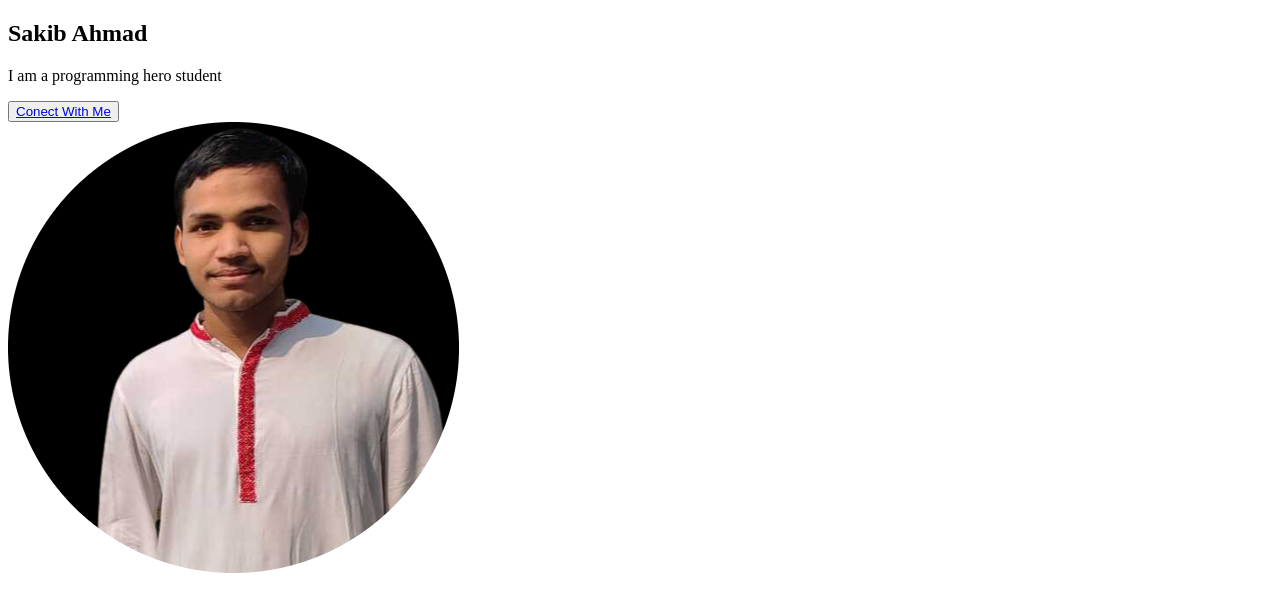
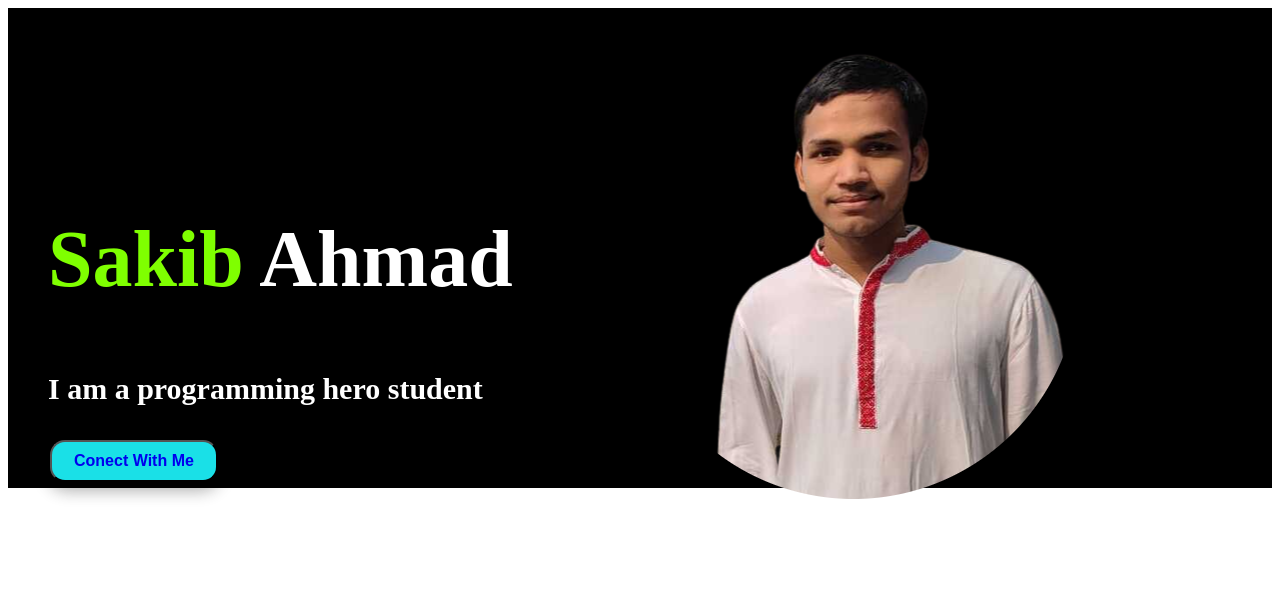
Before and after one commit to easakibahmad/practiceOne, a plain HTML site: page index.html in a window 1280 px wide. Drawn offline with Linux system fonts and the light colour scheme.

Commit message:
second section almost done

```diff
--- a/index.css
+++ b/index.css
@@ -2,3 +2,63 @@
     padding: 0;
     margin: 0;
 }
+
+.section-one {
+    display: flex;
+    background-color: black;
+}
+
+.left-part {
+    width: 500px;
+    height: 300px;
+    padding: 40px;
+    margin-top: 100px;
+}
+
+.right-part {
+    width: 500px;
+    height: 300px;
+    padding: 40px;
+}
+
+.heading-one {
+    font-size: 10vh;
+    color: white;
+}
+
+.heading-pa1 {
+    color: white;
+    font-weight: 700;
+    font-size: 30px;
+}
+
+.button-one {
+    background-color: #1ae0e7;
+    border-radius: 15px;
+    color: black;
+    padding: 10px 22px;
+    text-align: center;
+    font-size: 16px;
+    transition-duration: 0.4s;
+    cursor: pointer;
+    margin: 4px 2px;
+    font-weight: 900;
+    box-shadow: 0 8px 16px 0 rgba(0, 0, 0, 0.2), 0 6px 20px 0 rgba(0, 0, 0, 0.19);
+    /*
+    display: inline-block;
+     */
+}
+
+.button-one:hover {
+    background-color: #4CAF50;
+    color: rgb(33, 32, 32);
+    font-weight: 900;
+}
+
+.heading-part {
+    color: chartreuse;
+}
+
+.first-link {
+    text-decoration: none;
+}
--- a/index.html
+++ b/index.html
@@ -12,12 +12,13 @@
 <body>
     <section class="section-one">
         <div class="left-part">
-            <h2>Sakib Ahmad</h2>
-            <p>I am a programming hero student</p>
-            <button><a href="https://www.facebook.com/sakib.csedu25">Conect With Me</a></button>
+            <h2 class="heading-one"> <span class="heading-part">Sakib</span> Ahmad</h2>
+            <p class="heading-pa1">I am a programming hero student</p>
+            <button class="button-one"><a class="first-link" href="https://www.facebook.com/sakib.csedu25">Conect With
+                    Me</a></button>
         </div>
         <div class="right-part">
-            <img src="images/sakib2.png" alt="first photo">
+            <img class="img-cls" src="images/sakib2.png" alt="first photo">
         </div>
     </section>
 </body>
```
Also changed, not shown: images/main.png (added).
